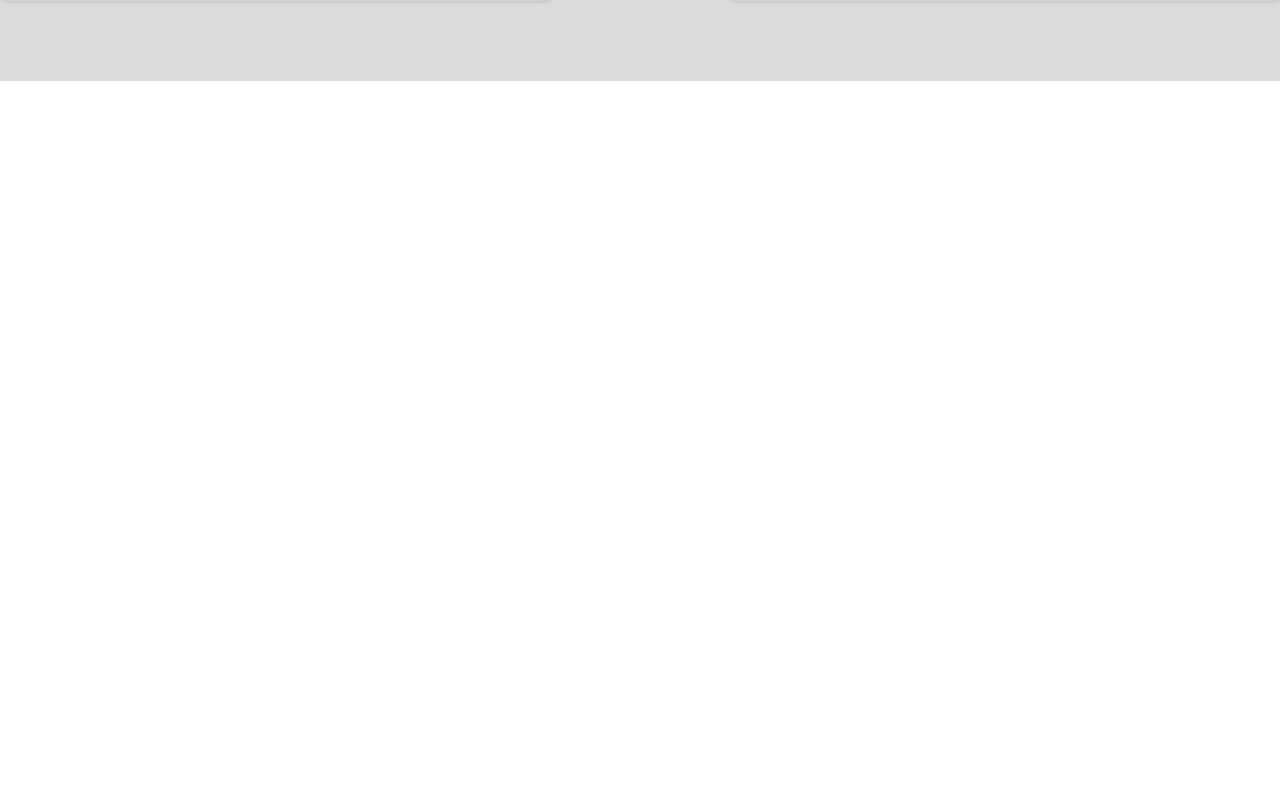
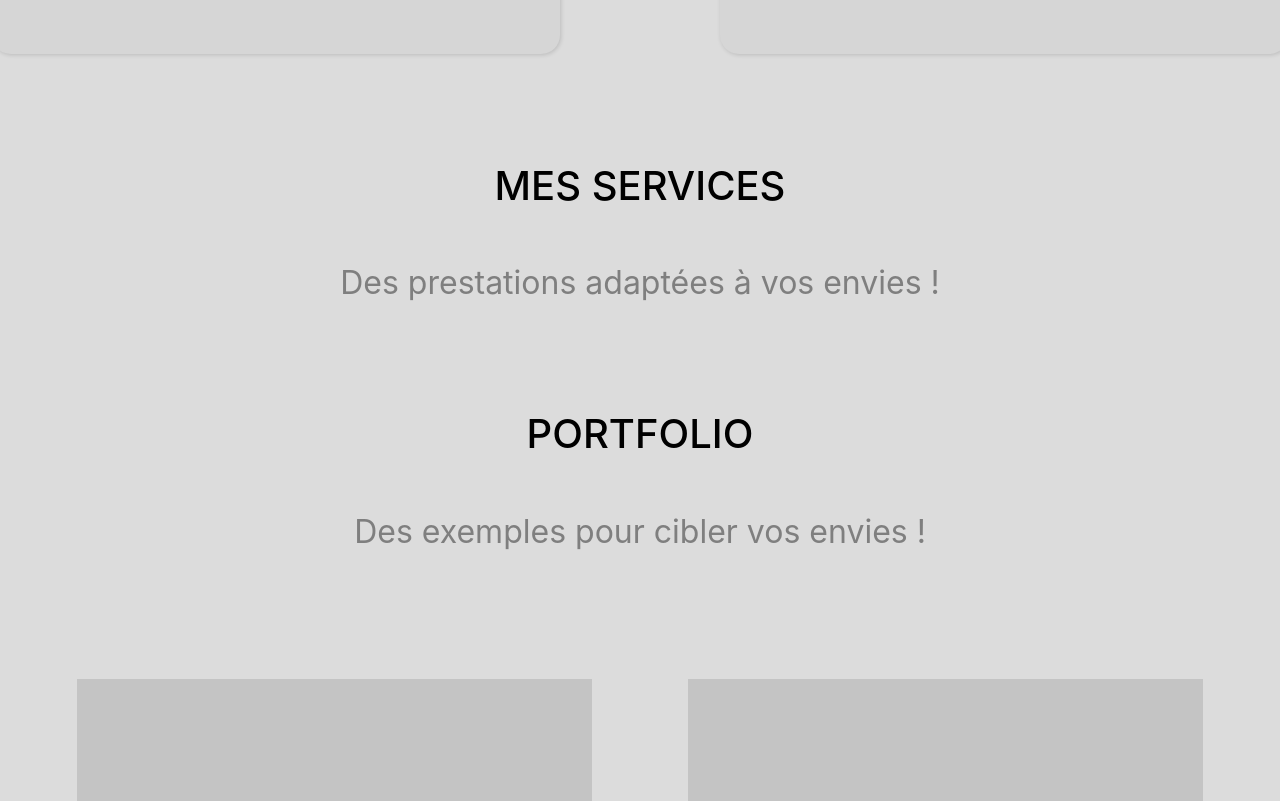
Before and after one commit to AlexandreRichrd/siteAlexandreRichard, a Nuxt app: page / in a window 1280 px wide. Shown: the part 2740-3541 px from the top of the page. Before the commit the page ends 2821 px from the top, so only its background shows below. Built offline with nearby package versions, Linux system fonts and the light colour scheme.

Commit message:
il reste contact

```diff
--- /dev/null
+++ b/components/competences/mesCompetences.vue
@@ -0,0 +1,40 @@
+<template>
+  <div :class="$style['partieCompetences']">
+    <h1>Mes services</h1>
+    <h2>Des prestations adaptées à vos envies !</h2>
+    <div :class="$style['competences']">
+
+    </div>
+  </div>
+</template>
+
+<script>
+  export default {
+
+  }
+</script>
+
+<style module>
+.partieCompetences{
+  display: flex;
+  flex-direction: column;
+  align-items: center;
+}
+
+.competences{
+
+}
+
+h1{
+  text-transform: uppercase;
+  font-weight: 500;
+  font-size: 2.5em;
+}
+
+h2{
+  color: var(--sub-title-color);
+  font-weight: 400;
+  font-size: 2em;
+  margin-bottom: 5rem;
+}
+</style>
--- /dev/null
+++ b/components/contact/monContact.vue
@@ -0,0 +1,32 @@
+<template>
+  <div :class="$style['partieContact']">
+    <h1>Contact</h1>
+  </div>
+</template>
+
+<script>
+  export default {
+
+  }
+</script>
+
+<style module>
+.partieContact{
+  display: flex;
+  flex-direction: column;
+  align-items: center;
+}
+
+h1{
+  text-transform: uppercase;
+  font-weight: 500;
+  font-size: 2.5em;
+}
+
+h2{
+  color: var(--sub-title-color);
+  font-weight: 400;
+  font-size: 2em;
+  margin-bottom: 5rem;
+}
+</style>
--- /dev/null
+++ b/components/lesTitres.vue
@@ -0,0 +1,15 @@
+<template>
+  <div>
+
+  </div>
+</template>
+
+<script>
+  export default {
+
+  }
+</script>
+
+<style scoped>
+
+</style>
--- /dev/null
+++ b/components/portfolio/boutonPortfolio.vue
@@ -0,0 +1,28 @@
+<template>
+  <div :class="$style['btnPortfolio']">
+    <a :class="$style['texteBouton']">Visiter</a>
+  </div>
+</template>
+
+<script>
+  export default {
+
+  }
+</script>
+
+<style module>
+.btnPortfolio{
+  background-color: var(--main-color);
+  width: 373px;
+  height: 44px;
+  display: flex;
+  justify-content: center;
+  align-items: center;
+  cursor: pointer;
+}
+
+.texteBouton{
+  color: #FFF;
+  font-size: 2em;
+}
+</style>
--- /dev/null
+++ b/components/portfolio/itemPortfolio.vue
@@ -0,0 +1,26 @@
+<template>
+  <div :class="$style['item']">
+    <bouton-portfolio />
+  </div>
+</template>
+
+<script>
+import boutonPortfolio from "./boutonPortfolio.vue"
+  export default {
+    components: {
+      boutonPortfolio
+    }
+  }
+</script>
+
+<style module>
+.item{
+  background-color: var(--secondary-background-color);
+  width: 32.2rem;
+  height: 14.5rem;
+  display: flex;
+  justify-content: center;
+  align-items: flex-end;
+  padding-bottom: 1rem;
+}
+</style>
--- /dev/null
+++ b/components/portfolio/monPortfolio.vue
@@ -0,0 +1,59 @@
+<template>
+  <div :class="$style['partiePortfolio']">
+    <h1>Portfolio</h1>
+    <h2>Des exemples pour cibler vos envies !</h2>
+    <div :class="$style['items']">
+      <div :class="$style['deuxItems']">
+        <item-portfolio />
+        <item-portfolio />
+      </div>
+      <div :class="$style['deuxItems']">
+        <item-portfolio />
+        <item-portfolio />
+      </div>
+    </div>
+  </div>
+</template>
+
+<script>
+import itemPortfolio from "./itemPortfolio.vue"
+  export default {
+    components:{
+      itemPortfolio
+    }
+  }
+</script>
+
+<style module>
+.partiePortfolio{
+  display: flex;
+  flex-direction: column;
+  align-items: center;
+}
+
+.items{
+  display: flex;
+  flex-direction: column;
+  gap: 3rem;
+  margin: 3rem 0 ;
+}
+
+.deuxItems{
+  display: flex;
+  justify-content: center;
+  gap: 6rem;
+}
+
+h1{
+  text-transform: uppercase;
+  font-weight: 500;
+  font-size: 2.5em;
+}
+
+h2{
+  color: var(--sub-title-color);
+  font-weight: 400;
+  font-size: 2em;
+  margin-bottom: 5rem;
+}
+</style>
--- a/layouts/defaultPage.vue
+++ b/layouts/defaultPage.vue
@@ -13,7 +13,9 @@ body {
 
 :root{
   --background-color: #DCDCDC;
+  --secondary-background-color: #C4C4C4;
   --sub-title-color: #7F7F7F;
-  --font-color: #808080
+  --font-color: #808080;
+  --main-color: #4672E3;
 }
 </style>
--- a/pages/index.vue
+++ b/pages/index.vue
@@ -6,6 +6,9 @@
   <accueil-part />
   <a-propos-part />
   <mes-services />
+  <mes-competences />
+  <mon-portfolio />
+  <mon-contact />
 </div>
 </template>
 
@@ -15,6 +18,9 @@ import navBar from '@/components/navBar.vue'
 import accueilPart from '@/components/accueilPart.vue'
 import aProposPart from '@/components/aProposPart.vue'
 import mesServices from '@/components/services/mesServices.vue'
+import mesCompetences from '@/components/competences/mesCompetences.vue'
+import monPortfolio from '@/components/portfolio/monPortfolio.vue'
+import monContact from '~/components/contact/monContact.vue'
 
 export default Vue.extend({
   name: 'IndexPage',
@@ -22,7 +28,10 @@ export default Vue.extend({
     navBar,
     accueilPart,
     aProposPart,
-    mesServices
+    mesServices,
+    mesCompetences,
+    monPortfolio,
+    monContact
   },
   layout () {
     return 'defaultPage'
--- a/pages/test.vue
+++ /dev/null
@@ -1,36 +0,0 @@
-<template>
-  <div :class="etat ? $style['goodbye'] : $style['hello']">
-    <button @click="test()">test</button>
-    sheesh
-  </div>
-</template>
-
-<script>
-export default {
-  name: 'HelloWorld',
-  data(){
-    return{
-      etat: false
-    }
-  },
-  methods: {
-    test(){
-      this.etat = true;
-      console.log(this.etat);
-    }
-  }
-}
-</script>
-
-<!-- Add "scoped" attribute to limit CSS to this component only -->
-<style module>
-.hello{
-  height: 100px;
-  background-color: blueviolet;
-}
-
-.goodbye{
-  height: 100px;
-  background-color: red;
-}
-</style>
```
